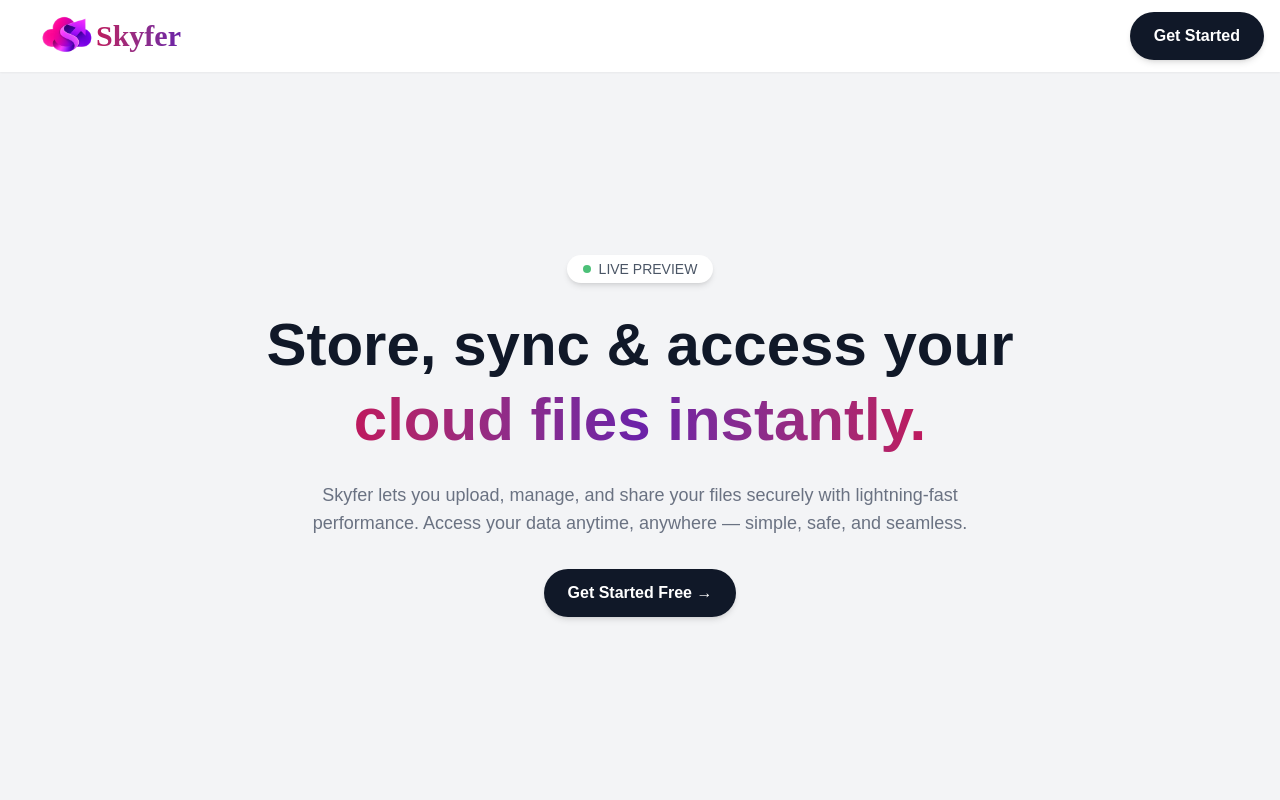
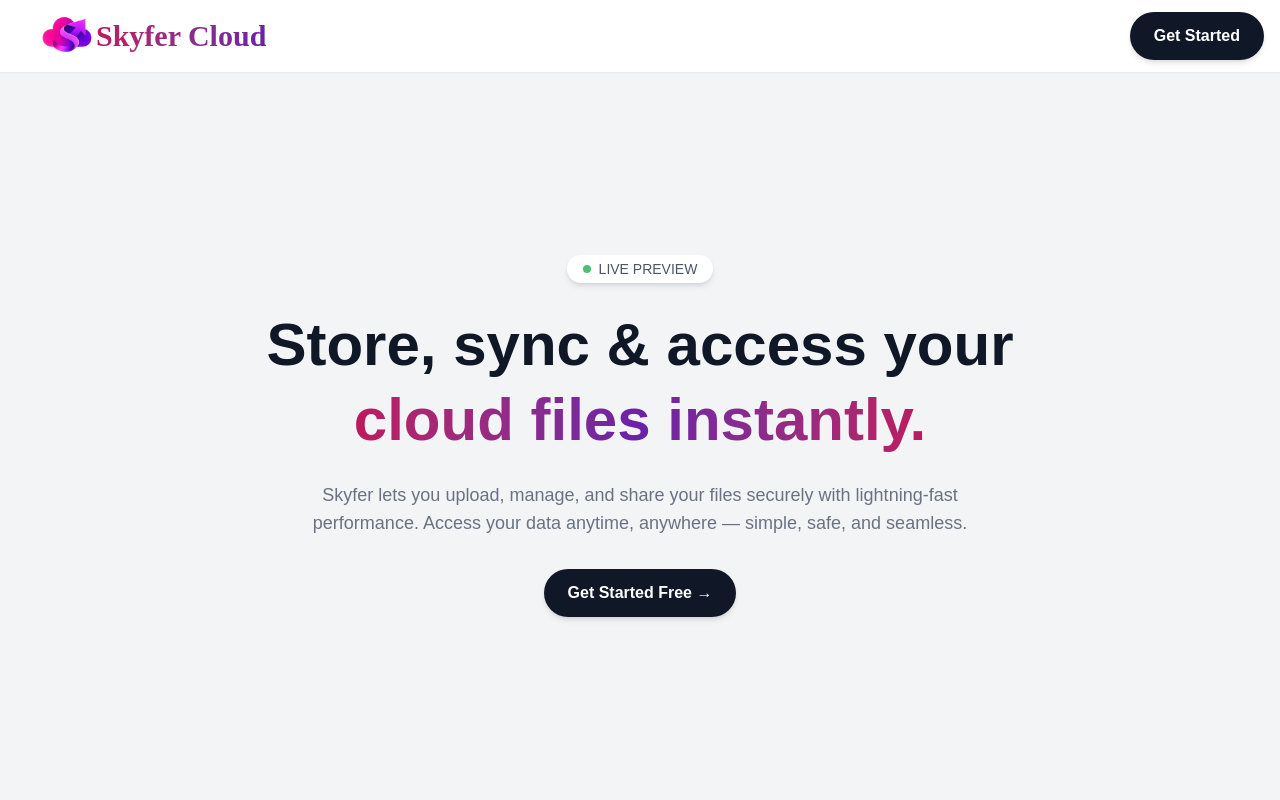
Before and after one commit to SanjayMaity15/skyfer-cloud-storage-web-app, a React (Vite) app in the folder client/: page / in a window 1280 px wide. Shown: the top 800 px of the page. Built offline with nearby package versions, Linux system fonts and the light colour scheme; no server answers.

Commit message:
brand name changed

```diff
--- a/client/src/components/UI/Navbar.jsx
+++ b/client/src/components/UI/Navbar.jsx
@@ -15,7 +15,7 @@ const Navbar = () => {
 						className="w-25"
 					/>
 					<span className="text-3xl font-extrabold -ml-5 text-transparent bg-clip-text bg-linear-to-r from-primary to-secondary font-lobster select-none">
-						Skyfer
+						Skyfer Cloud
 					</span>
 				</Link>
 
```
